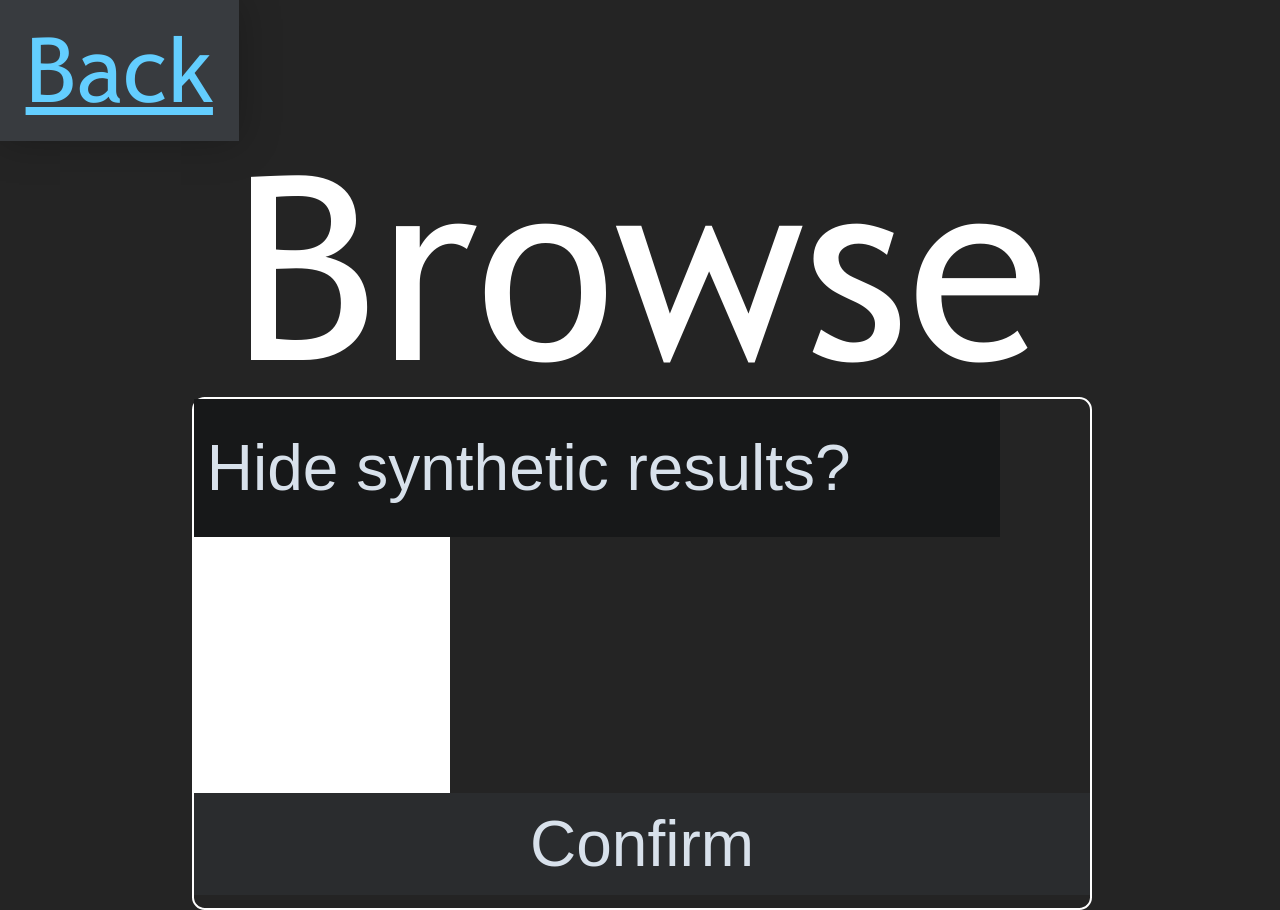
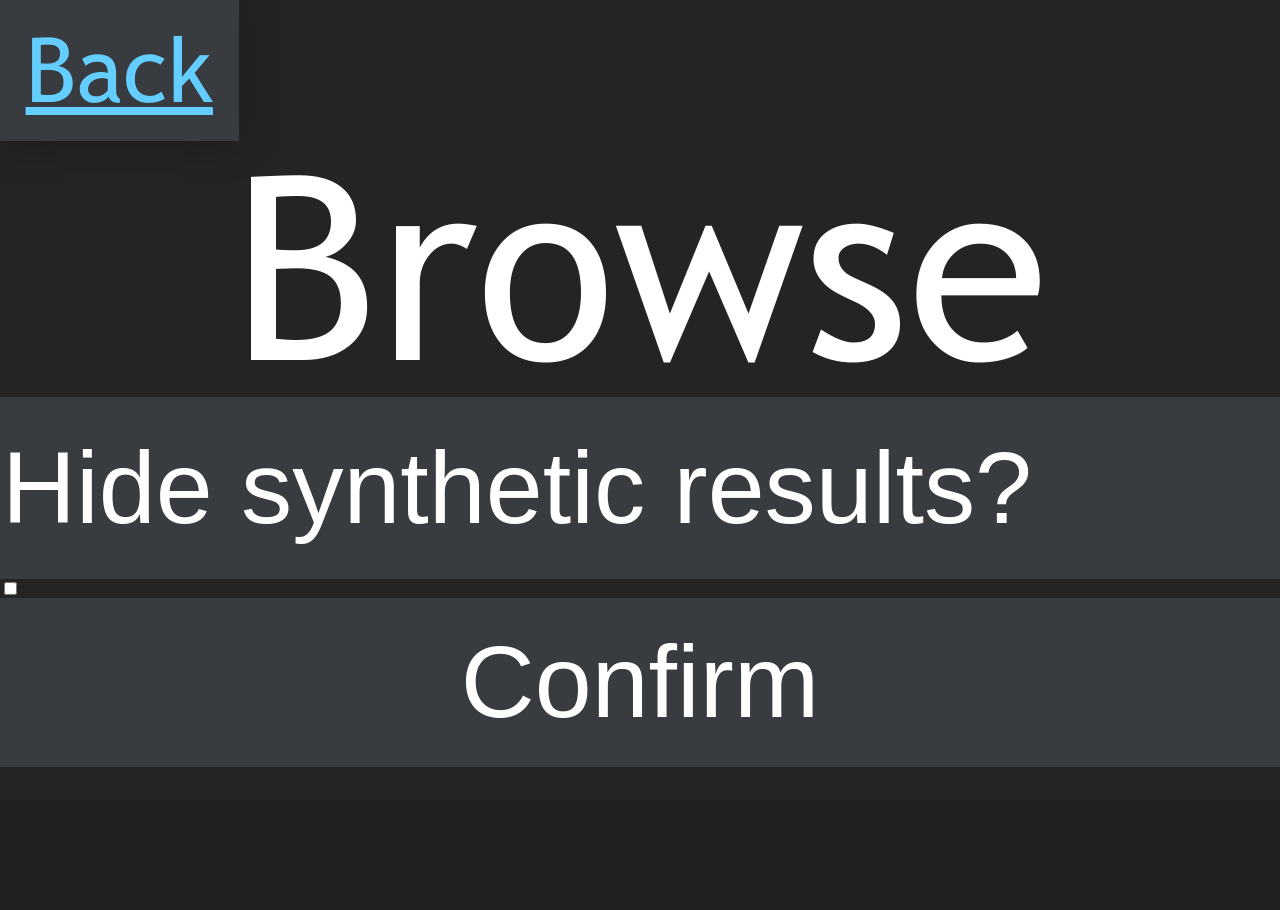
Before and after one commit to CharlieEngler3/atlas-suite, a PHP site: page /apps/forums/browse.php in a window 1280 px wide. After the commit the page ends 767 px from the top, so only its background shows below. Run offline with PHP 8.4, Linux system fonts and the light colour scheme; data that the repository does not hold is empty.

Commit message:
Styling Changes

```diff
--- a/apps/forums/browse.php
+++ b/apps/forums/browse.php
@@ -6,6 +6,8 @@
     <title>Browse Forums</title>
 
     <link rel="stylesheet" type="text/css" href="../../style/dark.css"/>
+
+    <meta name='viewport' content='width=device-width, initial-scale=1'>
 
     <div class="user_bar">
         <a href='index.php'>Back</a>
--- a/apps/forums/edit.php
+++ b/apps/forums/edit.php
@@ -22,6 +22,8 @@
     <title>Edit - <?php echo $title; ?></title>
 
     <link rel="stylesheet" type="text/css" href="../../style/dark.css"/>
+
+    <meta name='viewport' content='width=device-width, initial-scale=1'>
 
     <form id="backSubmit" method="POST" action="show_post.php"><input type="hidden" name="title" value="<?php echo $title; ?>"/></form>
     <a style='cursor:pointer;' onclick='submitBack()'>Back to <?php echo $title; ?></a>
--- a/apps/forums/search.php
+++ b/apps/forums/search.php
@@ -3,6 +3,8 @@
 <html>
 	<head>
     <link rel="stylesheet" type="text/css" href="../../style/dark.css"/>
+
+    <meta name='viewport' content='width=device-width, initial-scale=1'>
 
     <div class="user_bar">
       <a href='index.php'>Back</a>
--- a/apps/forums/show_post.php
+++ b/apps/forums/show_post.php
@@ -18,6 +18,8 @@
     <title><?php echo $title; ?></title>
 
     <link rel="stylesheet" type="text/css" href="../../style/dark.css"/>
+
+    <meta name='viewport' content='width=device-width, initial-scale=1'>
 
     <a href='index.php'>Home</a>
 
--- a/apps/task_manager/edit.php
+++ b/apps/task_manager/edit.php
@@ -6,6 +6,8 @@
 <html>
     <head>
         <link rel="stylesheet" type="text/css" href="../../style/dark.css">
+
+        <meta name='viewport' content='width=device-width, initial-scale=1'>
 
         <title>Edit Tasks</title>
 
--- a/apps/task_manager/index.php
+++ b/apps/task_manager/index.php
@@ -15,6 +15,8 @@
 <html>
     <head>
         <link rel="stylesheet" type="text/css" href="../../style/dark.css">
+
+        <meta name='viewport' content='width=device-width, initial-scale=1'>
 
         <title>Task Manager</title>
 
--- a/style/dark.css
+++ b/style/dark.css
@@ -1,4 +1,37 @@
-/* Base Styling */
+/*
+ __      __                 _           _       _
+ \ \    / /                (_)         | |     | |
+  \ \  / /    __ _   _ __   _    __ _  | |__   | |   ___   ___
+   \ \/ /    / _` | | '__| | |  / _` | | '_ \  | |  / _ \ / __|
+    \  /    | (_| | | |    | | | (_| | | |_) | | | |  __/ \__ \
+     \/      \__,_| |_|    |_|  \__,_| |_.__/  |_|  \___| |___/
+
+
+*/
+
+:root{
+  --main-font:'Trebuchet', sans-serif;
+  --main-bg-color:#242424;
+
+  --main-text-color:white;
+
+  --interactable-bg-color:#383b3f;
+
+  --link-color:#63ceff;
+
+  --placeholder-color:#878787;
+}
+
+/*
+  ____                            _____   _             _   _
+ |  _ \                          / ____| | |           | | (_)
+ | |_) |   __ _   ___    ___    | (___   | |_   _   _  | |  _   _ __     __ _
+ |  _ <   / _` | / __|  / _ \    \___ \  | __| | | | | | | | | | '_ \   / _` |
+ | |_) | | (_| | \__ \ |  __/    ____) | | |_  | |_| | | | | | | | | | | (_| |
+ |____/   \__,_| |___/  \___|   |_____/   \__|  \__, | |_| |_| |_| |_|  \__, |
+                                                 __/ |                   __/ |
+                                                |___/                   |___/
+*/
 
 html, body, div, span, applet, object, iframe,
 h1, h2, h3, h4, h5, h6, p, blockquote, pre,
@@ -43,45 +76,16 @@ table {
 	border-spacing: 0;
 }
 
-/* Variables */
-
-:root{
-  --main-font:'Trebuchet', sans-serif;
-  --main-bg-color:#242424;
-
-  --h1-font-size:20vw;
-  --h1-color:white;
-
-  --h2-font-size:10vw;
-  --h2-color:white;
-
-  --icon-font-size:7vw;
-  --icon-bg-color:#383b3f;
-  --icon-text-color:#f2f3f4;
-
-  --notification-font-size:3vw;
-  --notification-bg-color:red;
-  --notification-border-radius:1vw;
-
-  --link-color:#63ceff;
-
-  --input-font-size:8vw;
-  --input-bg-color:#383b3f;
-  --input-border-color:#717780;
-  --input-color:white;
-
-  --textarea-font-size:5vw;
-
-  --synthetic-font-size:5vw;
-  --synthetic-check-bg-color:white;
-  --synthetic-bg-color:#171819;
-  --synthetic-submit-bg-color:#2a2c2e;
-  --synthetic-color:#d8e1eb;
-
-  --placeholder-color:#878787;
-}
-
-/* Mobile Styling */
+/*
+  __  __           _       _   _             _____   _             _   _
+ |  \/  |         | |     (_) | |           / ____| | |           | | (_)
+ | \  / |   ___   | |__    _  | |   ___    | (___   | |_   _   _  | |  _   _ __     __ _
+ | |\/| |  / _ \  | '_ \  | | | |  / _ \    \___ \  | __| | | | | | | | | | '_ \   / _` |
+ | |  | | | (_) | | |_) | | | | | |  __/    ____) | | |_  | |_| | | | | | | | | | | (_| |
+ |_|  |_|  \___/  |_.__/  |_| |_|  \___|   |_____/   \__|  \__, | |_| |_| |_| |_|  \__, |
+                                                            __/ |                   __/ |
+                                                           |___/                   |___/
+*/
 
 @font-face {
   font-family: Trebuchet;
@@ -199,32 +216,41 @@ a{
 
 input[type=text]{
   width:100%;
-  font-size:var(--input-font-size);
+  font-size:8vw;
   border:none;
-  border-bottom:0.5vw solid var(--input-border-color);
+  border-bottom:0.5vw #717780;
   padding-top:2.5vw;
   padding-bottom:2.5vw;
-  background-color:var(--input-bg-color);
-  color:var(--input-color);
+  background-color:var(--interactable-bg-color);
+  color:var(--main-text-color);
 }
 
 input[type=submit]{
   width:100%;
-  font-size:var(--input-font-size);
+  font-size:8vw;
   border:none;
   padding:2vw;
-  background-color:var(--input-bg-color);
-  color:var(--input-color);
+  background-color:var(--interactable-bg-color);
+  color:var(--main-text-color);
 }
 
 textarea{
   font-family: Trebuchet;
   src: local("Trebuchet MS"), url(fonts/trebuc.ttf);
   width:100%;
-  background-color:var(--input-bg-color);
-  font-size:var(--textarea-font-size);
+  background-color:var(--interactable-bg-color);
+  font-size:5vw;
   border:none;
-  border-bottom:0.5vw solid var(--input-border-color);
+  border-bottom:0.5vw solid #717780;
+}
+
+button{
+  width:100%;
+  font-size:8vw;
+  border:none;
+  padding:2vw;
+  background-color:var(--interactable-bg-color);
+  color:var(--main-text-color);
 }
 
 /* Forums */
@@ -252,44 +278,19 @@ textarea{
 }
 
 .synthetic{
-  width:70%;
-  margin-left:15%;
-  font-size:var(--synthetic-font-size);
-  border:0.2vw solid white;
-  border-radius:1vw;
+
 }
 
 .synthetic_message[type=text]{
-  font-size:var(--synthetic-font-size);
-  border:none;
-  display:inline-block;
-  width:90%;
-  padding-left:1vw;
-  background-color:var(--synthetic-bg-color);
-  color:var(--synthetic-color);
+
 }
 
 .synthetic_check{
-  appearance:none;
-  display:inline-block;
-  width:5vw;
-  height:5vw;
-  padding:10vw;
-  margin:0;
-  background-color:var(--synthetic-check-bg-color);
-  border:none;
+
 }
 
 .synthetic_submit[type=submit]{
-  display:inline-block;
-  font-size:var(--synthetic-font-size);
-  height:8vw;
-  margin-bottom:1vw;
-  margin-top:0;
-  padding:0;
-  width:100%;
-  background-color:var(--synthetic-submit-bg-color);
-  color:var(--synthetic-color);
+
 }
 
 /* Sign In/Up */
--- a/user/history.php
+++ b/user/history.php
@@ -7,13 +7,15 @@
 
     <link rel="stylesheet" type="text/css" href="../style/dark.css"/>
 
+    <meta name='viewport' content='width=device-width, initial-scale=1'>
+
     <div class="user_bar">
         <a href='profile.php'>Back</a>
     </div>
   </head>
   <body>
-    <h1>Search History</h1>
-    <h3>(Click items to delete from your search history.)</h3>
+    <h1 style='font-size:15vw;'>Search History</h1>
+    <h3>(Click items to delete them from your search history.)</h3>
     <br>
 
     <?php
--- a/user/profile.php
+++ b/user/profile.php
@@ -7,6 +7,8 @@
     <title>Profile</title>
 
     <link rel="stylesheet" type="text/css" href="../style/dark.css"/>
+
+    <meta name='viewport' content='width=device-width, initial-scale=1'>
 
     <div class="user_bar">
       <a href='../index.php'>Home</a>
@@ -18,7 +20,8 @@
   </head>
 
   <body>
-    <h1><?php echo $_SESSION['username']; ?>'s Profile</h1>
+    <h1>Profile</h1>
+    <div class='profile_name'><?php echo $_SESSION['username']; ?></div>
 
     <div class="profile">
       <button onclick='location.href="history.php"'>Search History</button>
--- a/user/signup.php
+++ b/user/signup.php
@@ -3,6 +3,8 @@
     <title>Sign Up</title>
 
     <link rel="stylesheet" type="text/css" href="../style/dark.css"/>
+
+    <meta name='viewport' content='width=device-width, initial-scale=1'>
 
     <div class="user_bar">
       <a href='../index.php'>Home</a>
```
Also changed, not shown: other parts of style/dark.css (+57 -13 lines), apps/forums/index.php (+10 -9 lines), index.php (+4 -5 lines), notifications.php (+17 -1 lines), user/signin.php (+9 -7 lines).
